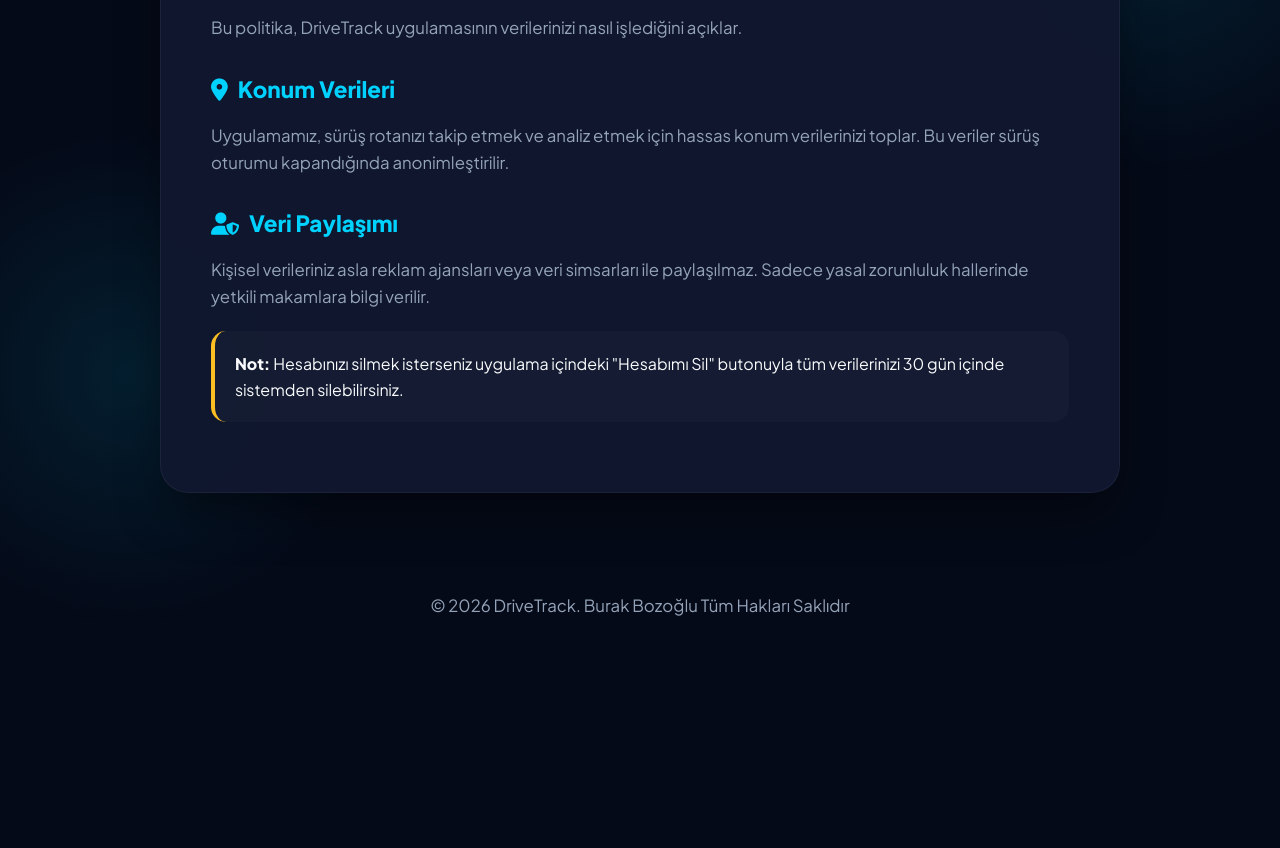
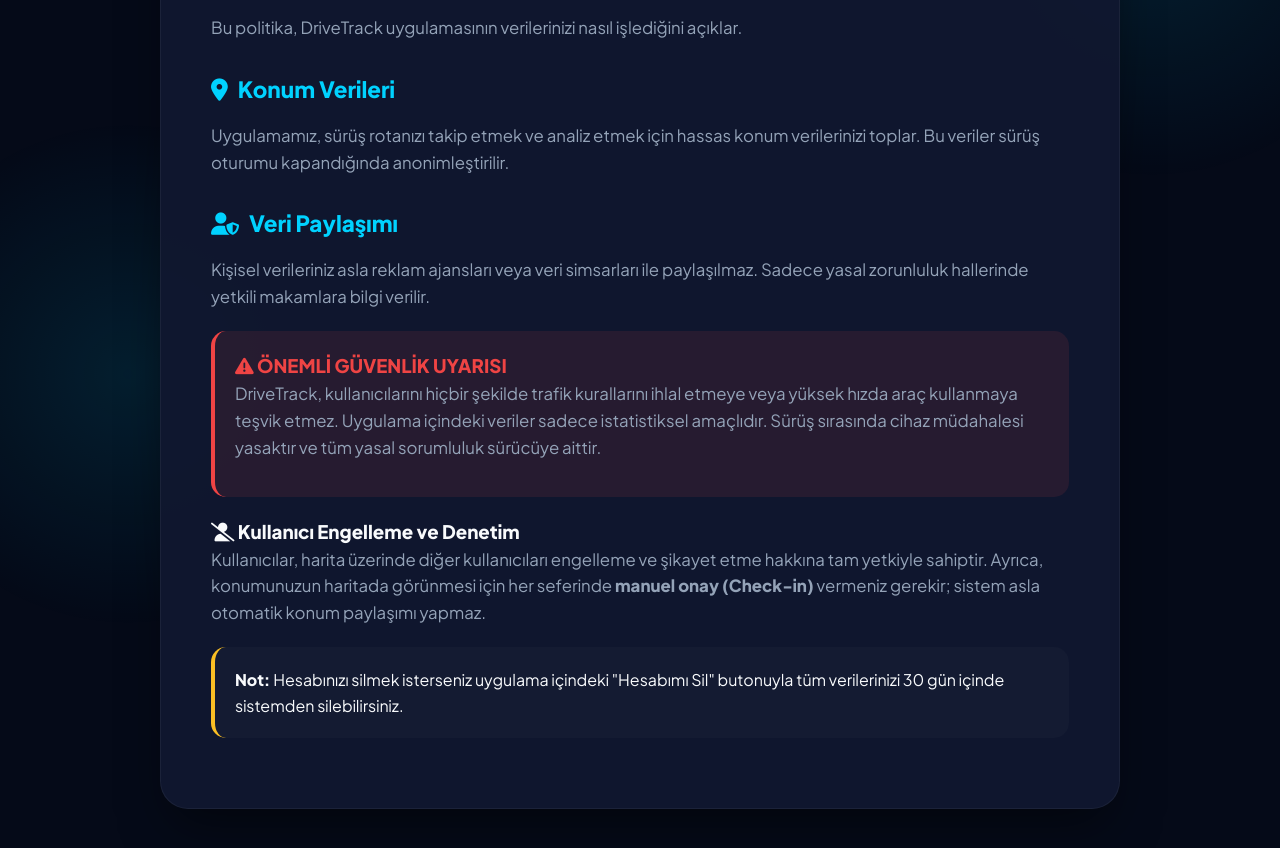
Before and after one commit to burakboz96/DriveTrack, a plain HTML site: page index.html in a window 1280 px wide. Shown: the part 250-1098 px from the top of the page. Before the commit the page ends 925 px from the top, so only its background shows below. Drawn offline with nearby package versions, Linux system fonts and the light colour scheme.

Commit message:
Update index.html

```diff
--- a/index.html
+++ b/index.html
@@ -114,7 +114,15 @@
 
                 <h2><i class="fas fa-user-shield"></i> Veri Paylaşımı</h2>
                 <p>Kişisel verileriniz asla reklam ajansları veya veri simsarları ile paylaşılmaz. Sadece yasal zorunluluk hallerinde yetkili makamlara bilgi verilir.</p>
+                <div class="info-box" style="border-left-color: #ef4444; background: rgba(239, 68, 68, 0.1);">
+    <h3 style="color: #ef4444;"><i class="fas fa-exclamation-triangle"></i> ÖNEMLİ GÜVENLİK UYARISI</h3>
+    <p>DriveTrack, kullanıcılarını hiçbir şekilde trafik kurallarını ihlal etmeye veya yüksek hızda araç kullanmaya teşvik etmez. Uygulama içindeki veriler sadece istatistiksel amaçlıdır. Sürüş sırasında cihaz müdahalesi yasaktır ve tüm yasal sorumluluk sürücüye aittir.</p>
+</div>
 
+<div class="sub-box">
+    <h3><i class="fas fa-user-slash"></i> Kullanıcı Engelleme ve Denetim</h3>
+    <p>Kullanıcılar, harita üzerinde diğer kullanıcıları engelleme ve şikayet etme hakkına tam yetkiyle sahiptir. Ayrıca, konumunuzun haritada görünmesi için her seferinde <strong>manuel onay (Check-in)</strong> vermeniz gerekir; sistem asla otomatik konum paylaşımı yapmaz.</p>
+</div>
                 <div class="info-box">
                     <strong>Not:</strong> Hesabınızı silmek isterseniz uygulama içindeki "Hesabımı Sil" butonuyla tüm verilerinizi 30 gün içinde sistemden silebilirsiniz.
                 </div>
```
